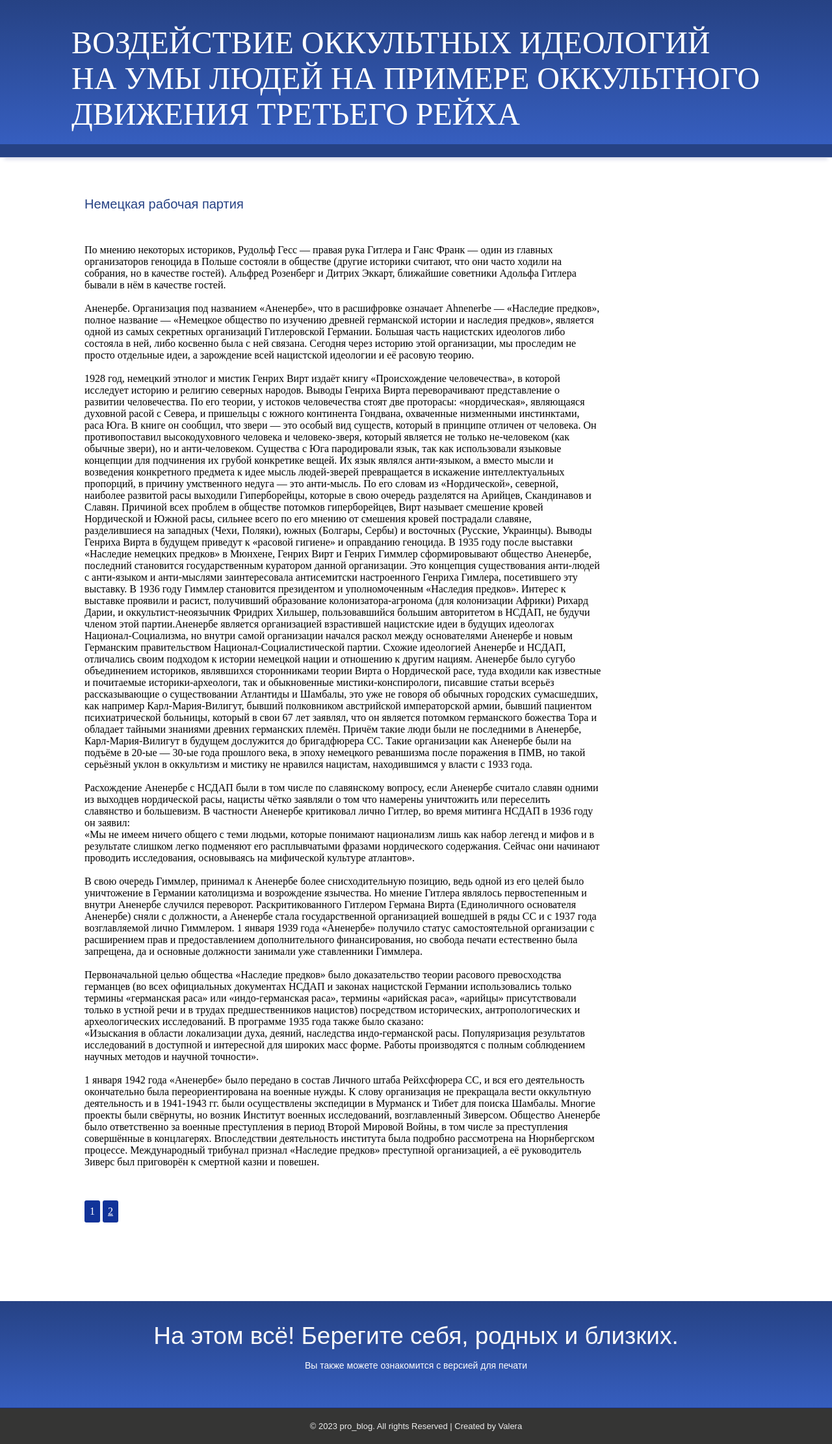
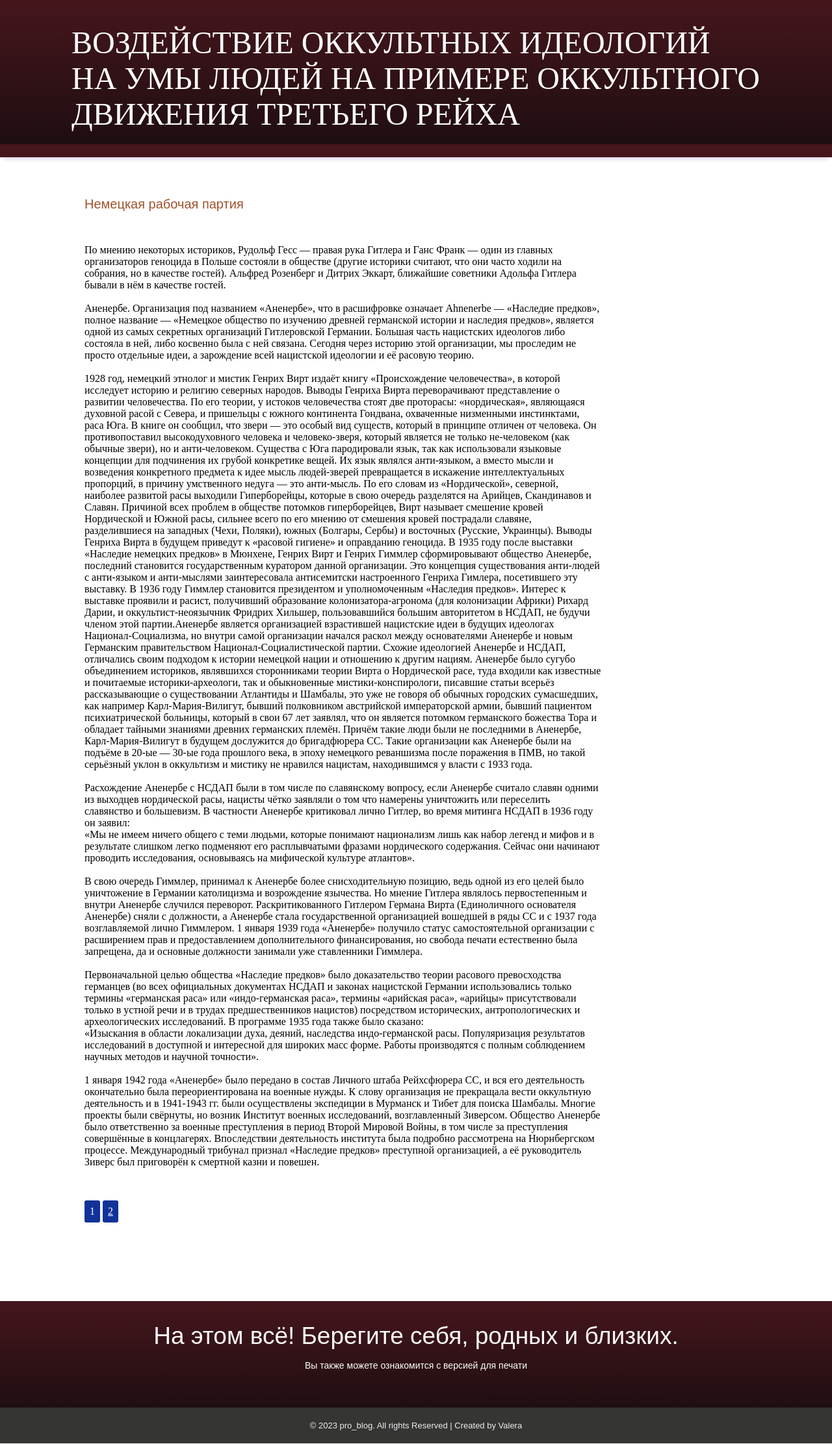
Before and after one commit to Valerii666/Valerii666.github.io, a plain HTML site: page index2.html in a window 1280 px wide. Shown: the whole page at 65% size. Drawn offline with Linux system fonts and the light colour scheme; a web font is replaced by a local one.

Commit message:
Update style.css

```diff
--- a/css/style.css
+++ b/css/style.css
@@ -30,15 +30,15 @@ img{max-width:100%;}
 }
 /*---start-header*/
 .header{
-	border-bottom: 1px ridge #365ebf;
-	background: #264284; /* Old browsers */
-	background: -moz-linear-gradient(top,  #264284 0%, #365ebf 100%); /* FF3.6+ */
-	background: -webkit-gradient(linear, left top, left bottom, color-stop(0%,#264284), color-stop(100%,#365ebf)); /* Chrome,Safari4+ */
-	background: -webkit-linear-gradient(top,  #264284 0%,#365ebf 100%); /* Chrome10+,Safari5.1+ */
-	background: -o-linear-gradient(top,  #264284 0%,#365ebf 100%); /* Opera 11.10+ */
-	background: -ms-linear-gradient(top,  #264284 0%,#365ebf 100%); /* IE10+ */
-	background: linear-gradient(to bottom,  #264284 0%,#365ebf 100%); /* W3C */
-	filter: progid:DXImageTransform.Microsoft.gradient( startColorstr='#264284', endColorstr='#365ebf',GradientType=0 ); /* IE6-9 */
+	border-bottom: 1px ridge #1f0e11;
+	background: #45161c; /* Old browsers */
+	background: -moz-linear-gradient(top,  #45161c 0%, #1f0e11 100%); /* FF3.6+ */
+	background: -webkit-gradient(linear, left top, left bottom, color-stop(0%,#45161c), color-stop(100%,#1f0e11)); /* Chrome,Safari4+ */
+	background: -webkit-linear-gradient(top,  #45161c 0%,#1f0e11 100%); /* Chrome10+,Safari5.1+ */
+	background: -o-linear-gradient(top,  #45161c 0%,#1f0e11 100%); /* Opera 11.10+ */
+	background: -ms-linear-gradient(top,  #45161c 0%,#1f0e11 100%); /* IE10+ */
+	background: linear-gradient(to bottom,  #45161c 0%,#1f0e11 100%); /* W3C */
+	filter: progid:DXImageTransform.Microsoft.gradient( startColorstr='#45161c', endColorstr='#1f0e11',GradientType=0 ); /* IE6-9 */
 	padding: 15px 0px 18px 0px;
 }
 .services-sidebar li img{
@@ -46,7 +46,7 @@ img{max-width:100%;}
 	padding-right:5px;
 }
 .header-nav1{
-	background:#264284;
+	background:#45161c;
 	padding:10px 0px;
 	margin-bottom: 20px;
 	border-bottom: 1px ridge rgb(214, 216, 230);
@@ -240,20 +240,20 @@ ul.dc_pagination li {
 	padding: 0px;
 }
 ul.dc_paginationA03 li a:hover, ul.dc_paginationA03 li a.current {
-	background: #365ebf;
+	background: #1f0e11;
 	color: #fff !important;
 
 }
 /*---footer----*/
 .footer {
-	background: #264284; /* Old browsers */
-	background: -moz-linear-gradient(top,  #264284 0%, #365ebf 100%); /* FF3.6+ */
-	background: -webkit-gradient(linear, left top, left bottom, color-stop(0%,#264284), color-stop(100%,#365ebf)); /* Chrome,Safari4+ */
-	background: -webkit-linear-gradient(top,  #264284 0%,#365ebf 100%); /* Chrome10+,Safari5.1+ */
-	background: -o-linear-gradient(top,  #264284 0%,#365ebf 100%); /* Opera 11.10+ */
-	background: -ms-linear-gradient(top,  #264284 0%,#365ebf 100%); /* IE10+ */
-	background: linear-gradient(to bottom,  #264284 0%,#365ebf 100%); /* W3C */
-	filter: progid:DXImageTransform.Microsoft.gradient( startColorstr='#264284', endColorstr='#365ebf',GradientType=0 ); /* IE6-9 */
+	background: #45161c; /* Old browsers */
+	background: -moz-linear-gradient(top,  #45161c 0%, #1f0e11 100%); /* FF3.6+ */
+	background: -webkit-gradient(linear, left top, left bottom, color-stop(0%,#45161c), color-stop(100%,#1f0e11)); /* Chrome,Safari4+ */
+	background: -webkit-linear-gradient(top,  #45161c 0%,#1f0e11 100%); /* Chrome10+,Safari5.1+ */
+	background: -o-linear-gradient(top,  #45161c 0%,#1f0e11 100%); /* Opera 11.10+ */
+	background: -ms-linear-gradient(top,  #45161c 0%,#1f0e11 100%); /* IE10+ */
+	background: linear-gradient(to bottom,  #45161c 0%,#1f0e11 100%); /* W3C */
+	filter: progid:DXImageTransform.Microsoft.gradient( startColorstr='#45161c', endColorstr='#1f0e11',GradientType=0 ); /* IE6-9 */
 	border-top: 1px ridge rgb(255, 255, 255);
 	padding: 33px 0px;
 }
@@ -288,7 +288,6 @@ ul.dc_paginationA03 li a:hover, ul.dc_paginationA03 li a.current {
 .footer1{
 	padding: 20px;
 	background: #353534;
-	border-top: 1px ridge rgba(22, 48, 148, 0.75);
 
 }
 .footer1 p{
@@ -576,7 +575,7 @@ ul.dc_paginationA03 li a:hover, ul.dc_paginationA03 li a.current {
 .blog-box1 h5 a{
 	font-family: 'Carrois Gothic SC', sans-serif;
 	font-size: 20px;
-	color: #264284;
+	color: #a0522d;
 }
 .blog-box-content {
 	margin-top: 20px;
```
